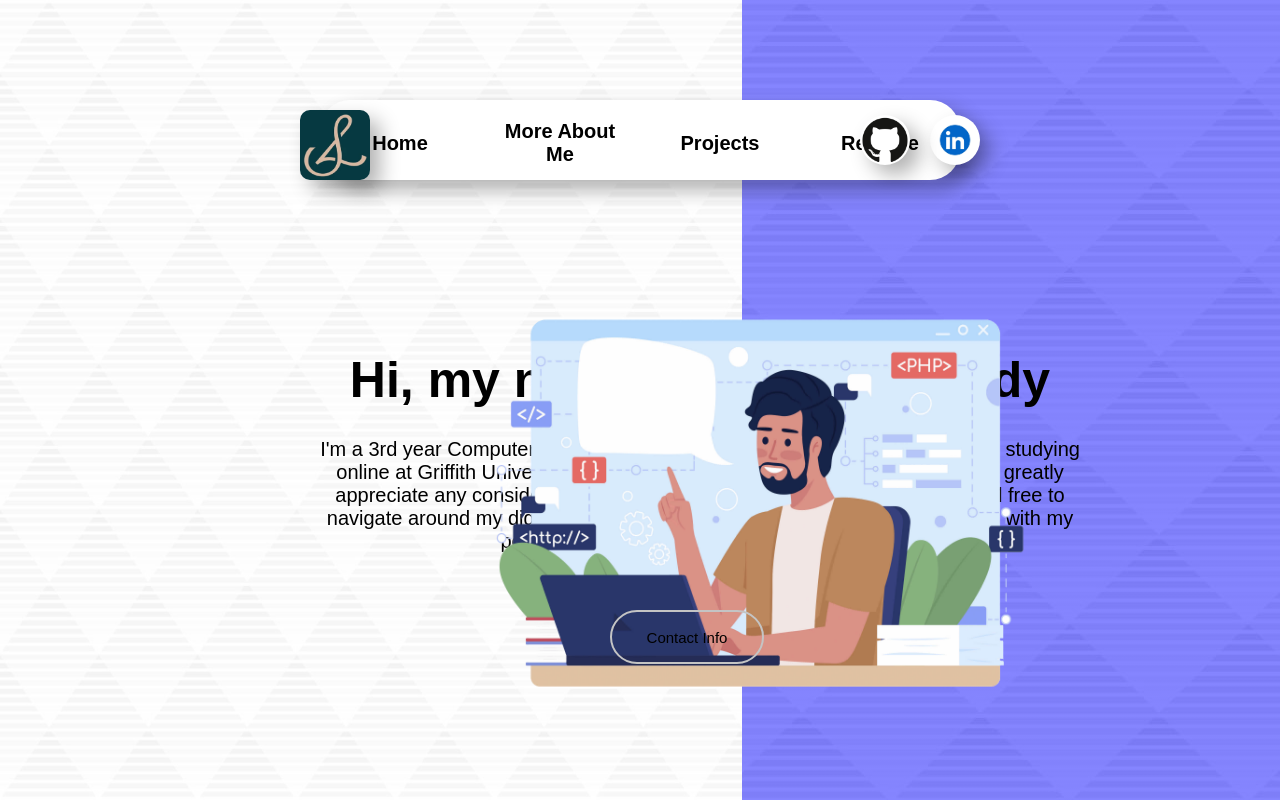
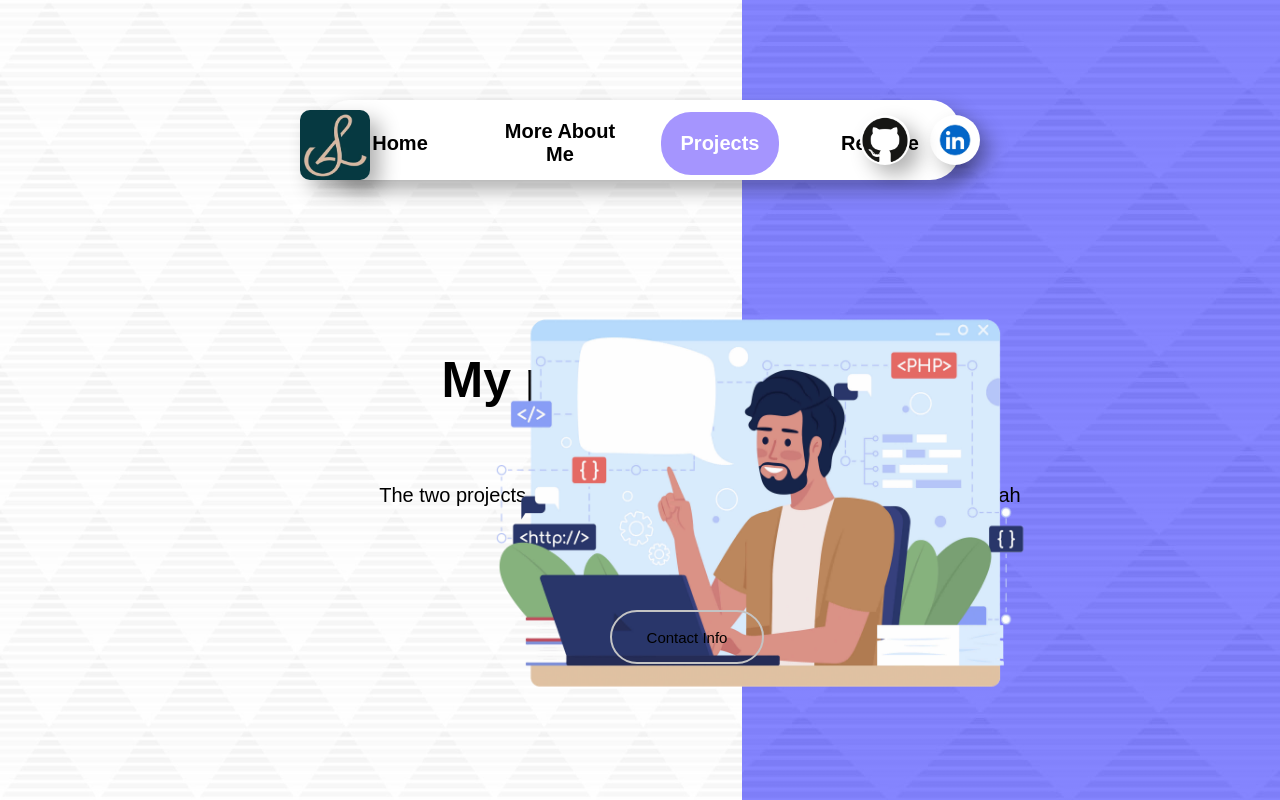
Before and after one commit to lseti1/portfolio-527386, a React (Create React App) app: page / in a window 1280 px wide. Both pictures are taken after a click on the element "Projects". Built offline with nearby package versions, Linux system fonts and the light colour scheme.

Commit message:
Visual Improvements for Navigation Bar and Changing Text Boxes for different pages

```diff
--- a/src/App.css
+++ b/src/App.css
@@ -21,16 +21,16 @@ body { /* For the Background, remember height needs to be included for gradient
 }
 
 .greetingName {
-  display: grid;
-  place-items: center;
+  display: flex;
+  justify-content: center;
+  align-items: center;
   border-radius: 30px;
   background-color: rgba(255, 255, 255, 0);
   color:  rgb(0, 0, 0);
   height: 100px;
   width: 800px;
   font-family: Arial, Helvetica, sans-serif;
-  font-weight: bolder;
-  font-size: 50px;
+  font-size: 25px;
 
   position: absolute;
   top: 330px;
@@ -38,8 +38,9 @@ body { /* For the Background, remember height needs to be included for gradient
 }
 
 .aboutMe {
-  display: grid;
-  place-items: center;
+  display: flex;
+  justify-content: center;
+  align-items: center;
   border-radius: 30px;
   color:  rgb(0, 0, 0);
   height: 150px;
@@ -102,6 +103,14 @@ body { /* For the Background, remember height needs to be included for gradient
 }
 
 .navigationItem:hover {
+  background-color: rgba(84, 54, 253, 0.527);
+  color: white;
+}
+
+.active {
+  cursor: pointer;
+  padding: 20px;
+  border-radius: 30px;
   background-color: rgba(84, 54, 253, 0.527);
   color: white;
 }
--- a/src/App.js
+++ b/src/App.js
@@ -1,23 +1,61 @@
+import React, { useState } from "react";
 import './App.css';
 
 function App() {
+  const [currentPage, setCurrentPage] = useState("home");
+
+  const handlePageChange = (page) => {
+    setCurrentPage(page);
+  };
+
+  const updateContent = () => {
+    switch (currentPage) {
+      case "home":
+        return <p>"I'm a 3rd year Computer Science student majoring in Software Development, studying online at Griffith University. I am currently looking
+        for Internships and would greatly appreciate any considerations to take me in as a team member. Please feel free to navigate around my digital portfolio
+        to see the projects I've worked on, along with my personal contact information/social networks.</p>;
+      case "more":
+        return <p>More About Me!</p>;
+      case "projects":
+        return <p>The two projects I have worked on are a simple yearly planner, blah blah</p>;
+      case "resume":
+        return <p>Here are links to my Resume online -</p>;
+      default:
+        return <p>No page found!</p>;
+    }
+  }
+
+  const updateTitle = () => {
+    switch (currentPage) {
+      case "home":
+        return <h1>Hi, my name is Lucas Setiady</h1>;
+      case "more":
+        return <h1>More about myself:</h1>;
+      case "projects":
+        return <h1>My personal projects: </h1>;
+      case "resume":
+        return <h1>My Resume</h1>;
+      default:
+        return <h1>No page found!</h1>;
+    }
+  }
+
   return (
     <div className="App">
       <div className="geometricBackground"></div>
-      <div className="greetingName">Hi, my name is Lucas Setiady</div>
-      <div className="aboutMe">
-        I'm a 3rd year Computer Science student majoring in Software Development, studying online at Griffith University. I am currently looking
-        for Internships and would greatly appreciate any considerations to take me in as a team member. Please feel free to navigate around my digital portfolio
-        to see the projects I've worked on, along with my personal contact information/social networks.
+      <div className="greetingName">{updateTitle()}</div>
+      <div className="aboutMe">{updateContent()}
       </div>
       <div className="myPhoto"></div>
       <div className="navigationBar">
-        <div className="navigationItem">Home</div>
-        <div className="navigationItem">More About Me</div>
-        <div className="navigationItem">Projects</div>
-        <div className="navigationItem">Resume</div>
+        <div className={currentPage === "home" ? "active" : "navigationItem"} onClick={() => handlePageChange("home")}>Home</div>
+        <div className={currentPage === "more" ? "active" : "navigationItem"} onClick={() => handlePageChange("more")}>More About Me</div>
+        <div className={currentPage === "projects" ? "active" : "navigationItem"} onClick={() => handlePageChange("projects")}>Projects</div>
+        <div className={currentPage === "resume" ? "active" : "navigationItem"} onClick={() => handlePageChange("resume")}>Resume</div>
       </div>
-      <div className="contactInfo">Contact Info</div>
+      <div className="contactInfo">
+        <p>Contact Info</p>
+      </div>
       <div className="logo"></div>
       <div className="linkedIn"></div>
       <div className="GitHub"></div>
```
